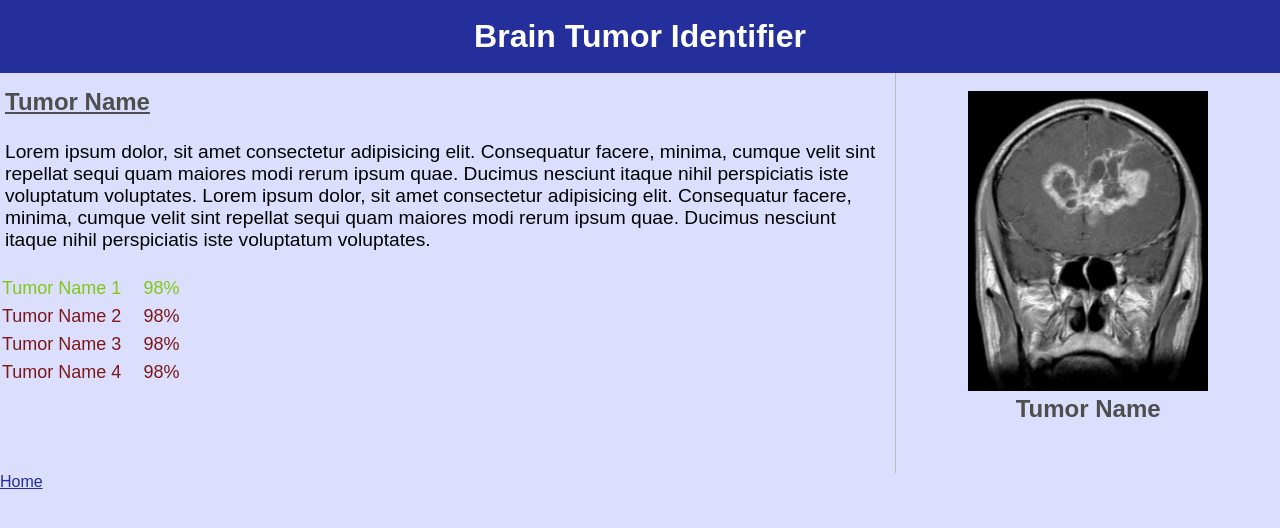
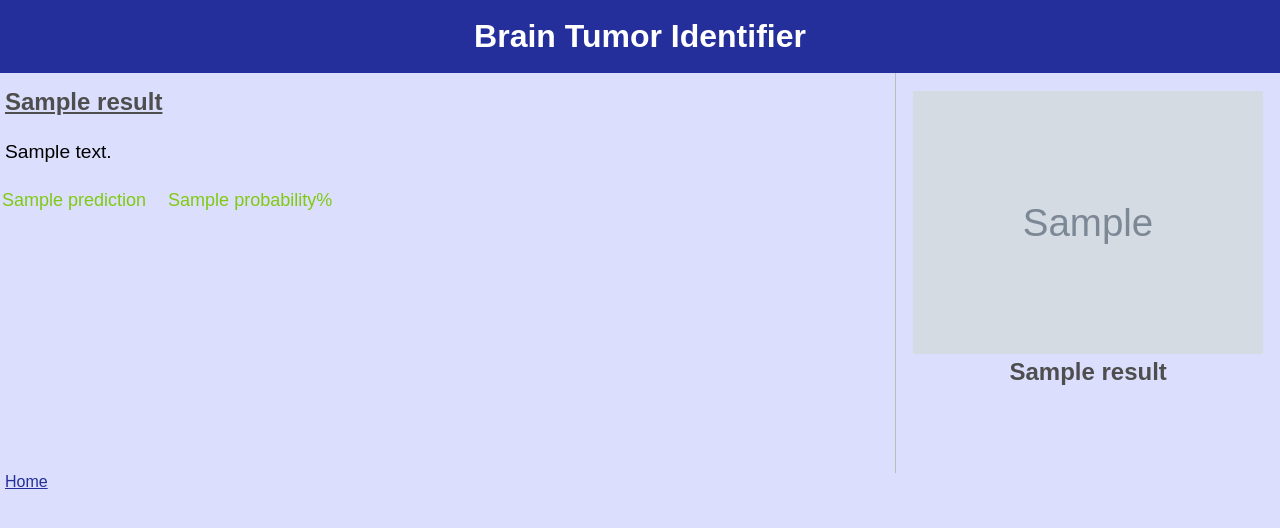
Before and after one commit to SobyDamn/brain-tumor-detector, a Flask app: template templates/result.html in a window 1280 px wide. Shown: the top 528 px of the page. Run offline with Flask 2, Linux system fonts and the light colour scheme; the template is opened without the code that fills it: most values are stand-ins (such as "Sample title", 1, 10 or a date in 2020); grey boxes marked "Sample" are stand-in pictures.

Commit message:
removed dummy values

```diff
--- a/templates/result.html
+++ b/templates/result.html
@@ -12,57 +12,28 @@
     <div class="wrap">
 
         <div class="fright">
-            <h1 class="tumorNameLabel"><u>Tumor Name</u></h1>
+            <h1 class="tumorNameLabel"><u>{{ data.result }}</u></h1>
             <p id="aboutTumor">
-                Lorem ipsum dolor, sit amet consectetur adipisicing elit. Consequatur facere, minima, cumque velit sint
-                repellat
-                sequi quam maiores modi rerum ipsum quae. Ducimus nesciunt itaque nihil perspiciatis iste voluptatum
-                voluptates.
-                Lorem ipsum dolor, sit amet consectetur adipisicing elit. Consequatur facere, minima, cumque velit sint
-                repellat
-                sequi quam maiores modi rerum ipsum quae. Ducimus nesciunt itaque nihil perspiciatis iste voluptatum
-                voluptates.
+                {{data.about}}
             </p>
             <table>
+                {% for prediction in data.predictions %}
                 <tr>
                     <td>
-                        Tumor Name 1
+                        {{ prediction.name }}
                     </td>
                     <td>
-                        98%
+                        {{ prediction.probability }}%
                     </td>
                 </tr>
-                <tr>
-                    <td>
-                        Tumor Name 2
-                    </td>
-                    <td>
-                        98%
-                    </td>
-                </tr>
-                <tr>
-                    <td>
-                        Tumor Name 3
-                    </td>
-                    <td>
-                        98%
-                    </td>
-                </tr>
-                <tr>
-                    <td>
-                        Tumor Name 4
-                    </td>
-                    <td>
-                        98%
-                    </td>
-                </tr>
+                {% endfor %}
             </table>
         </div>
         <div class="fleft">
             <br>
-            <img src="{{url_for('static', filename = 'image(1).jpg')}}" style="max-width: 350px;max-height:300px"></img>
+            <img src="{{data.uploaded_image}}" style="max-width: 350px;max-height:300px"></img>
             <div style="text-align:center;">
-                <label class="tumorNameLabel">Tumor Name</label>
+                <label class="tumorNameLabel">{{ data.result }}</label>
             </div>
         </div>
     </div>
@@ -73,7 +44,7 @@
     <!-- </div>  -->
 
 
-    <a href="../" style="background: none; color:#242F9B">Home</a>
+    <a href="../" style="background: none; color:#242F9B; padding-left: 5px;">Home</a>
 
 
 
```
